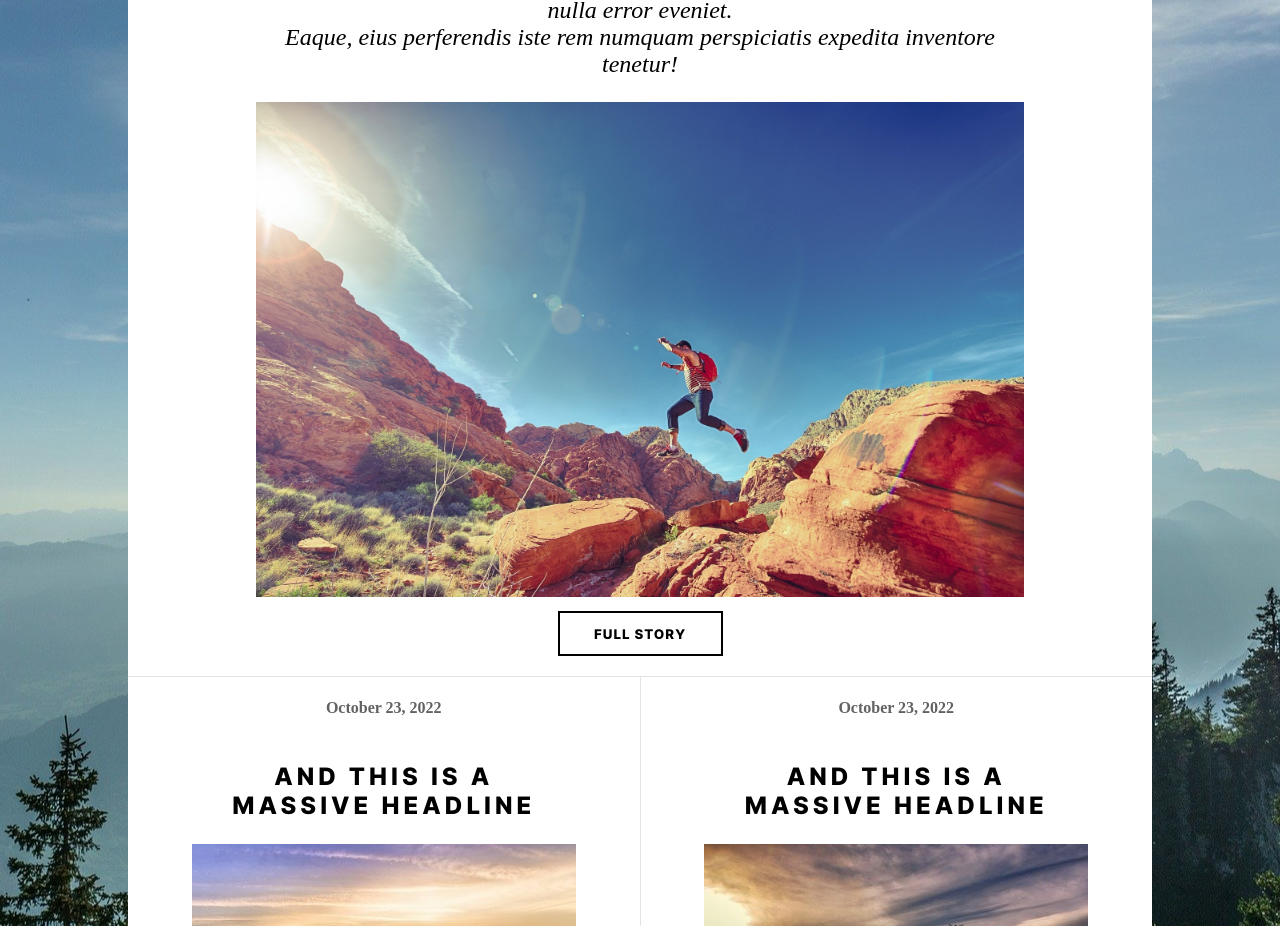
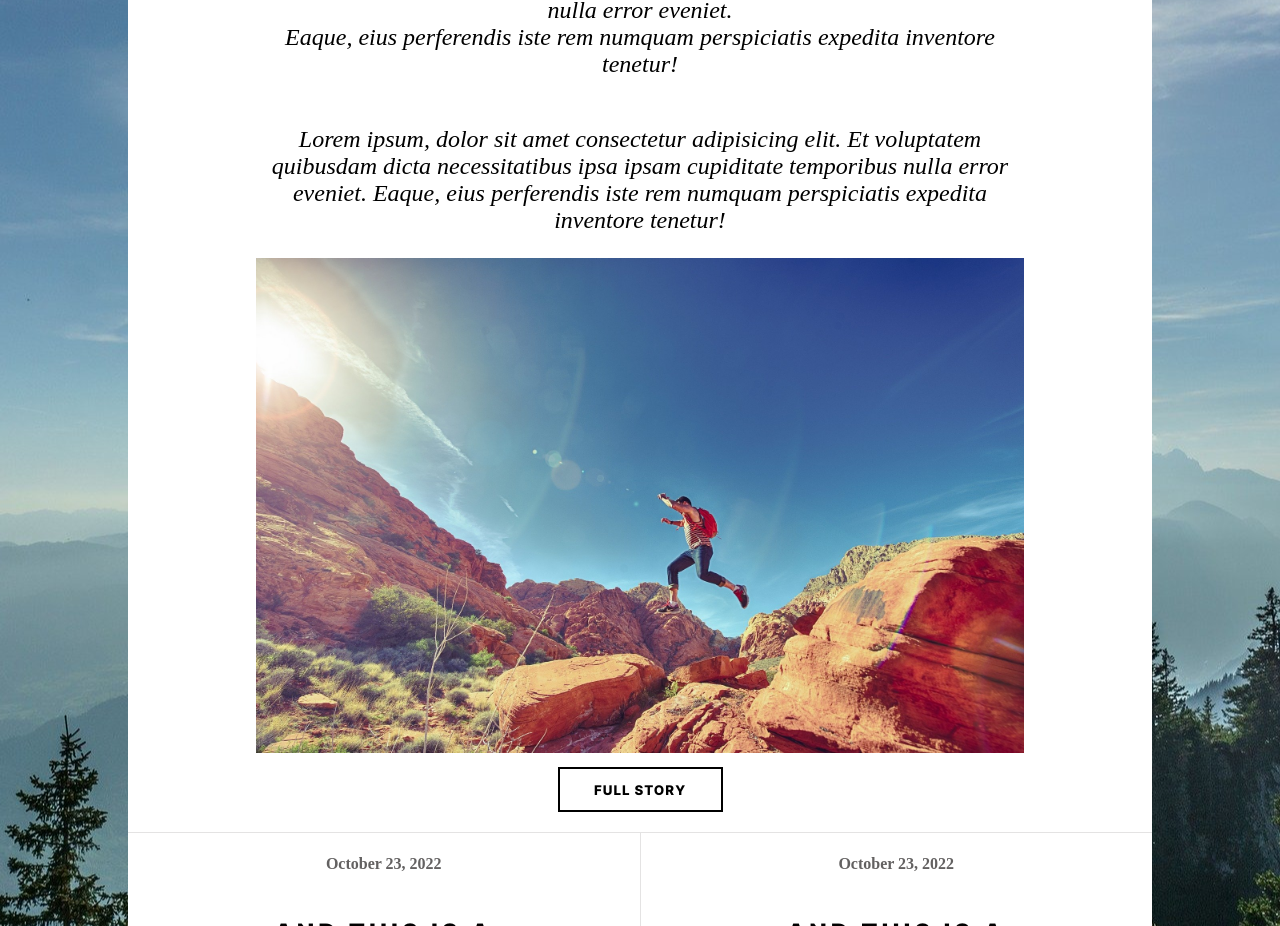
Before and after one commit to Arnaud293/React_App_Mountains, a React (Create React App) app: page / in a window 1280 px wide. Shown: the part 1356-2282 px from the top of the page. Built offline with nearby package versions, Linux system fonts and the light colour scheme; a web font is replaced by a local one.

Commit message:
First draft : add full text on img onclick fullStory btn

```diff
--- a/src/components/Article.js
+++ b/src/components/Article.js
@@ -7,6 +7,10 @@ const Article = () => {
 
     const displayFullStory = () => {
 
+        let fullStoryContainer = document.querySelector('.main-article-img span');
+        fullStoryContainer.style.visibility = 'visible';
+        fullStoryContainer.style.display = 'block';
+        fullStoryContainer.style.transform ='translateY(0px)';
     }
 
     return (
@@ -26,6 +30,11 @@ const Article = () => {
                     </p>
                 </div>
                 <div className="main-article-img">
+                    <span>
+                        <p>Lorem ipsum, dolor sit amet consectetur adipisicing elit.
+                        Et voluptatem quibusdam dicta necessitatibus ipsa ipsam cupiditate temporibus nulla error eveniet.
+                        Eaque, eius perferendis iste rem numquam perspiciatis expedita inventore tenetur!</p>
+                    </span>
                     <img src={MainPicure} alt="man-jump-into-rocks"/>
                 </div>
                 <button className="btn" onClick={() => displayFullStory()}>full story</button>
```
